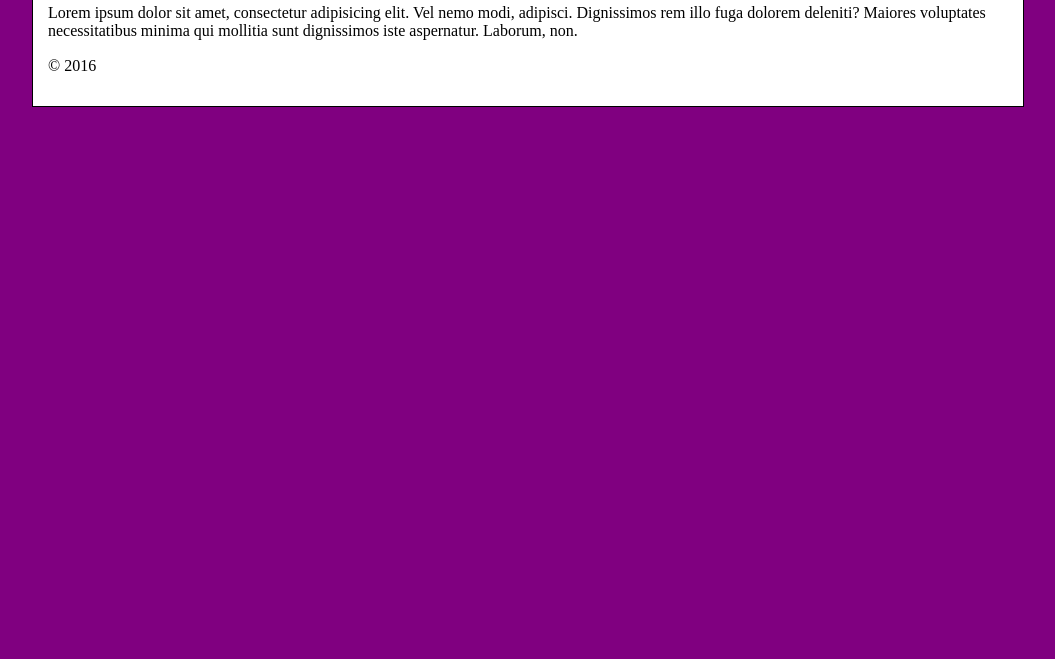
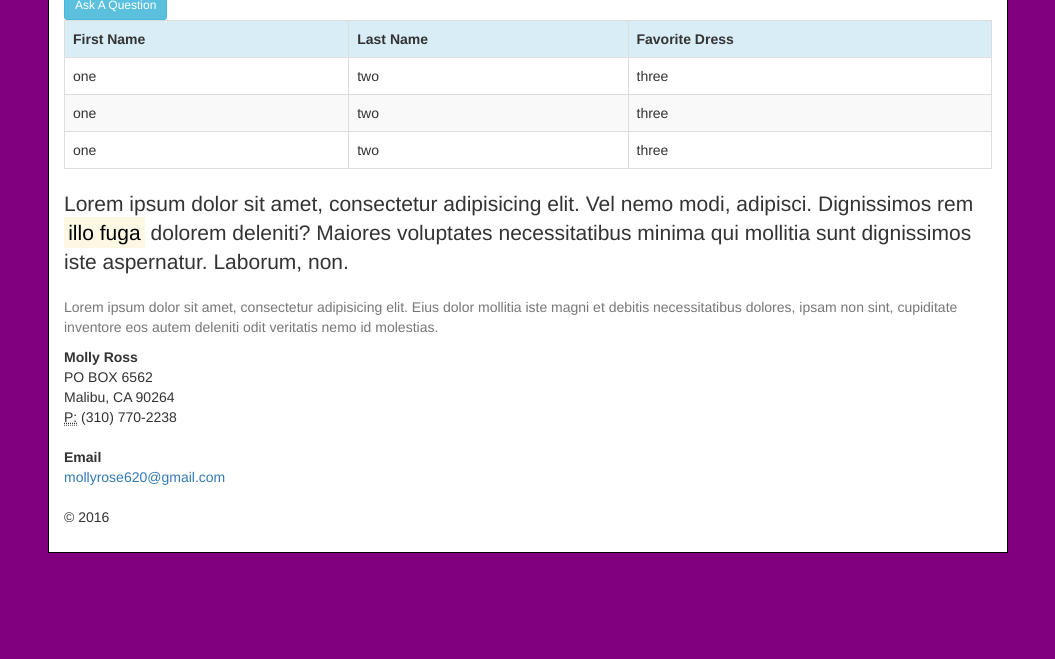
Before and after one commit to MollyRose620/student-affairs, a website: page index.html in a window 1280 px wide. Shown: the part 141-800 px from the top of the page, without its empty margins (112-1167 px from the left). Drawn offline with nearby package versions, Linux system fonts and the light colour scheme.

Commit message:
add bootstrap and nnormalize

```diff
--- a/index.html
+++ b/index.html
@@ -4,9 +4,9 @@
 <head>
   <meta charset="UTF-8">
   <title>Student Affairs: Home</title>
+    <link rel="stylesheet" href="node_modules/normalize.css/normalize.css">
+    <link rel="stylesheet" type="text/css" href="node_modules/bootstrap/dist/css/bootstrap.min.css">
   <link rel="stylesheet" href="css/style.css">
-  <link rel="stylesheet" href="node_modules/normalize.css/normalize.css">
-
 </head>
 
 <body>
@@ -21,7 +21,45 @@
     </header>
     <div class="main-content">
       <h1>Student Affairs</h1>
-      <p>Lorem ipsum dolor sit amet, consectetur adipisicing elit. Vel nemo modi, adipisci. Dignissimos rem illo fuga dolorem deleniti? Maiores voluptates necessitatibus minima qui mollitia sunt dignissimos iste aspernatur. Laborum, non.</p>
+      <a class="btn btn-info btn-sm" href="fag.html">Ask A Question</a>
+
+      <table class="table table-striped table table-bordered">
+        <tr class="info">
+          <th>First Name</th>
+          <th>Last Name</th>
+          <th>Favorite Dress</th>
+        </tr>
+        <tr>
+          <td>one</td>
+          <td>two</td>
+          <td>three</td>
+        </tr>
+        <tr>
+          <td>one</td>
+          <td>two</td>
+          <td>three</td>
+        </tr>
+        <tr>
+          <td>one</td>
+          <td>two</td>
+          <td>three</td>
+        </tr>
+      </table>
+
+      <p class="lead">Lorem ipsum dolor sit amet, consectetur adipisicing elit. Vel nemo modi, adipisci. Dignissimos rem <mark>illo fuga</mark> dolorem deleniti? Maiores voluptates necessitatibus minima qui mollitia sunt dignissimos iste aspernatur. Laborum, non.</p>
+
+      <p class="text-muted">Lorem ipsum dolor sit amet, consectetur adipisicing elit. Eius dolor mollitia iste magni et debitis necessitatibus dolores, ipsam non sint, cupiditate inventore eos autem deleniti odit veritatis nemo id molestias.</p>
+
+      <address>
+        <strong>Molly Ross</strong><br>
+        PO BOX 6562<br>
+        Malibu, CA 90264<br>
+        <abbr title="Phone">P:</abbr> (310) 770-2238
+      </address>
+      <address>
+        <strong>Email</strong><br>
+        <a href="mailto:#">mollyrose620@gmail.com</a>
+      </address>
     </div>
     <footer>
       <p>&copy; 2016</p>
```
Also changed, not shown: about.html (+20 -2 lines), package.json (+6 -1 lines).
